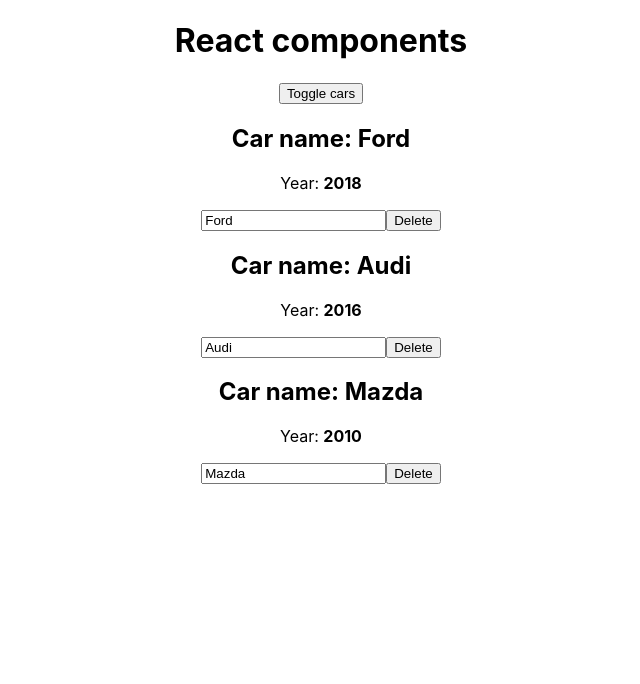
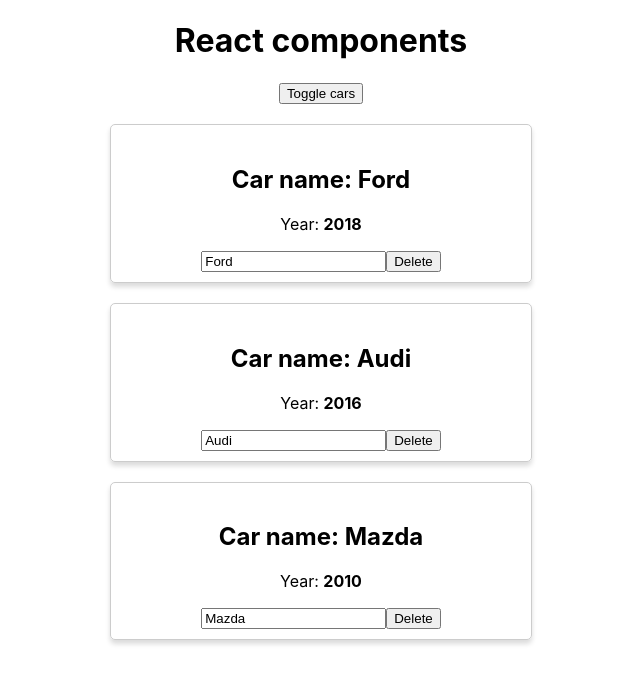
Before and after one commit to KolchinVolodymyr/react-theory, a React (Create React App) app: page / in a window 1280 px wide. Both pictures are taken after a click on the button "Toggle cars". Shown: the top 684 px of the page, without its empty margins (319-959 px from the left). Built offline with nearby package versions, Linux system fonts and the light colour scheme.

Commit message:
added inline styles

```diff
--- a/src/Car/Car.js
+++ b/src/Car/Car.js
@@ -1,7 +1,17 @@
 import React from 'react'
 
 export default props =>  (
-    <div>
+    <div style={{
+             border: '1px solid #ccc',
+             marginBottom: '10px',
+             display: 'block',
+             padding: '10px',
+             boxShadow: '0 4px 5px 0 rgba(0, 0, 0, .14)',
+             borderRadius: '5px',
+             width: 400,
+             margin: '20px auto',
+             paddingTop: '20px'
+           }}>
         <h2>Car name: {props.name}</h2>
         <p>Year: <strong>{props.year}</strong></p>
         <input type="text" onChange={props.onChangeName} value={props.name}/>
```
